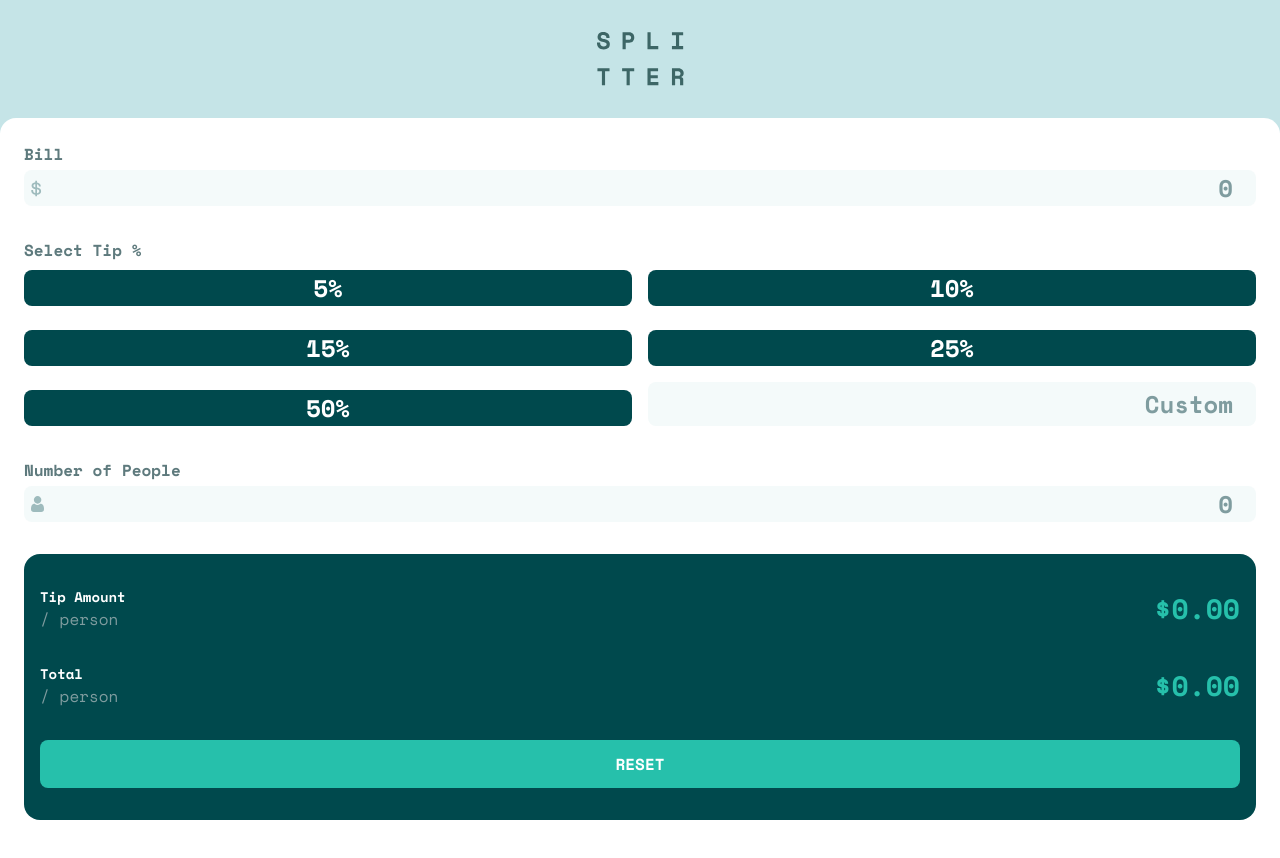
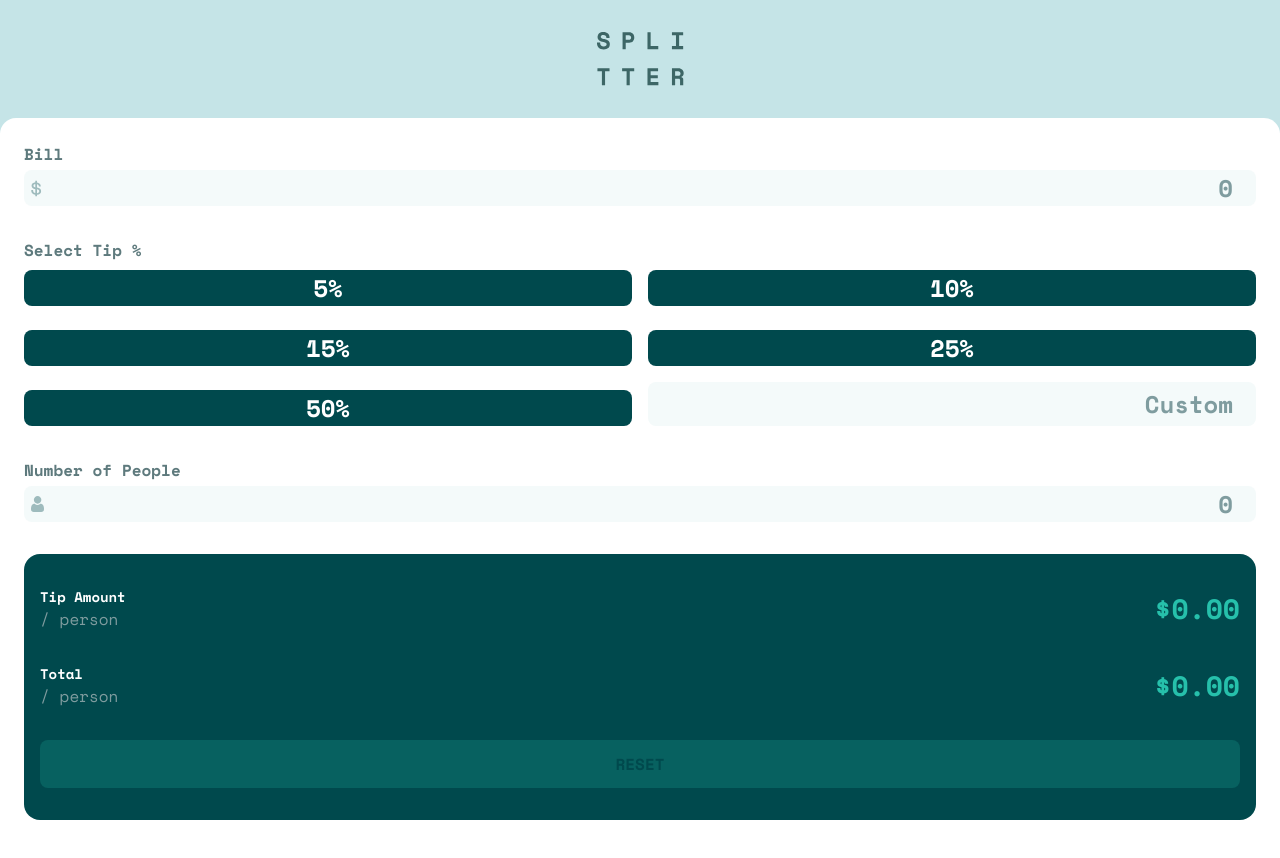
Before and after one commit to DanielMafra/tip-calculator-app, a React (Create React App) app: page / in a window 1280 px wide. Shown: the top 858 px of the page. Built offline with nearby package versions, Linux system fonts and the light colour scheme; the HTML template or start-up script is replaced by a standard one.

Commit message:
Finish logic for calcs

```diff
--- a/src/Components/Result/index.js
+++ b/src/Components/Result/index.js
@@ -3,7 +3,7 @@ import { GlobalContext } from '../../Contexts/GlobalContext';
 import styles from './index.module.css';
 
 const Result = () => {
-  const { amount, total, bill, tip, people, reset } = useContext(GlobalContext);
+  const { amount, total, bill, tip, people, reset, change } = useContext(GlobalContext);
 
   return (
     <div className={styles.result}>
@@ -25,7 +25,7 @@ const Result = () => {
           <span>${bill > 0 && tip > 0 && people > 0 ? total.toFixed(2) : "0.00"}</span>
         </div>
       </div>
-      <button onClick={reset}>Reset</button>
+      <button disabled={change} onClick={reset}>Reset</button>
     </div>
   )
 }
--- a/src/Components/Result/index.module.css
+++ b/src/Components/Result/index.module.css
@@ -35,7 +35,7 @@
 
 .result > button {
   background-color: var(--strong-cyan);
-  color: var(--white);
+  color: var(--very-dark-cyan);
   border-radius: 8px;
   padding: 12px;
   border: none;
@@ -49,3 +49,7 @@
 .result > button:hover {
   background-color: #9fe8df;
 }
+
+.result > button:disabled{
+  opacity: 0.2;
+}
--- a/src/Components/Tip/index.js
+++ b/src/Components/Tip/index.js
@@ -3,23 +3,24 @@ import { GlobalContext } from '../../Contexts/GlobalContext';
 import styles from './index.module.css';
 
 const Tip = () => {
-  const { tip, setTip } = useContext(GlobalContext);
+  const { tip, setTip, customTip, setCustomTip } = useContext(GlobalContext);
 
   function handleClick(e, valueTip) {
     e.preventDefault();
     setTip(parseInt(valueTip));
+    setCustomTip(0);
   }
 
   return (
     <div className={styles.tips}>
       <label>Select Tip %</label>
       <div className={styles.percents}>
-        <button onClick={(e) => handleClick(e, 5)}>5%</button>
-        <button onClick={(e) => handleClick(e, 10)}>10%</button>
-        <button onClick={(e) => handleClick(e, 15)}>15%</button>
-        <button onClick={(e) => handleClick(e, 25)}>25%</button>
-        <button onClick={(e) => handleClick(e, 50)}>50%</button>
-        <input value={tip > 0 ? tip : ''} onChange={(e) => setTip(parseInt(e.target.value))} type="number" placeholder="Custom" />
+        <button onClick={(e) => handleClick(e, 5)} className={tip === 5 ? styles.activeTip : undefined}>5%</button>
+        <button onClick={(e) => handleClick(e, 10)} className={tip === 10 ? styles.activeTip : undefined}>10%</button>
+        <button onClick={(e) => handleClick(e, 15)} className={tip === 15 ? styles.activeTip : undefined}>15%</button>
+        <button onClick={(e) => handleClick(e, 25)} className={tip === 25 ? styles.activeTip : undefined}>25%</button>
+        <button onClick={(e) => handleClick(e, 50)} className={tip === 50 ? styles.activeTip : undefined}>50%</button>
+        <input value={customTip > 0 ? customTip : ''} onChange={(e) => setCustomTip(parseInt(e.target.value))} type="number" placeholder="Custom" className={customTip > 0 ? styles.activeCustomTip : undefined} />
       </div>
     </div>
   )
--- a/src/Components/Tip/index.module.css
+++ b/src/Components/Tip/index.module.css
@@ -28,6 +28,7 @@
 
 .percents > button:hover{
   background-color: var(--strong-cyan);
+  color: var(--very-dark-cyan);
 }
 
 .percents > input {
@@ -51,3 +52,13 @@
 .percents > input::placeholder{
   color: var(--dark-grayish-cyan-b);
 }
+
+.activeTip {
+  background-color: var(--strong-cyan) !important;
+  color: var(--very-dark-cyan) !important;
+}
+
+.activeCustomTip {
+  border: 1.5px solid var(--strong-cyan) !important;
+  color: var(--very-dark-cyan) !important;
+}
--- a/src/Contexts/GlobalContext.js
+++ b/src/Contexts/GlobalContext.js
@@ -5,28 +5,38 @@ export const GlobalContext = React.createContext();
 export const GlobalStorage = ({ children }) => {
   const [bill, setBill] = useState(0);
   const [tip, setTip] = useState(0);
+  const [customTip, setCustomTip] = useState(0);
   const [people, setPeople] = useState(0);
   const [amount, setAmount] = useState(0);
   const [total, setTotal] = useState(0);
+  const [change, setChange] = useState(true);
 
   useEffect(() => {
     const tipAmount = (bill * tip / 100) / people;
     const valueTotal = (bill / people) + ((bill * tip / 100) / people);
     setAmount(tipAmount);
     setTotal(valueTotal);
-  }, [bill, tip, people]);
+    if (customTip > 0) {
+      setTip(customTip);
+    }
+    if (bill > 0 || tip > 0 || customTip > 0 || people > 0) {
+      setChange(false);
+    }
+  }, [bill, tip, customTip, people]);
 
   function reset(event) {
     event.preventDefault();
     setBill(0);
     setTip(0);
+    setCustomTip(0);
     setPeople(0);
     setAmount(0);
     setTotal(0);
+    setChange(true);
   }
 
   return (
-    <GlobalContext.Provider value={{ amount, total, bill, setBill, tip, setTip, people, setPeople, reset }}>
+    <GlobalContext.Provider value={{ amount, total, bill, setBill, tip, setTip, customTip, setCustomTip, people, setPeople, reset, change }}>
       {children}
     </GlobalContext.Provider>
   );
```
